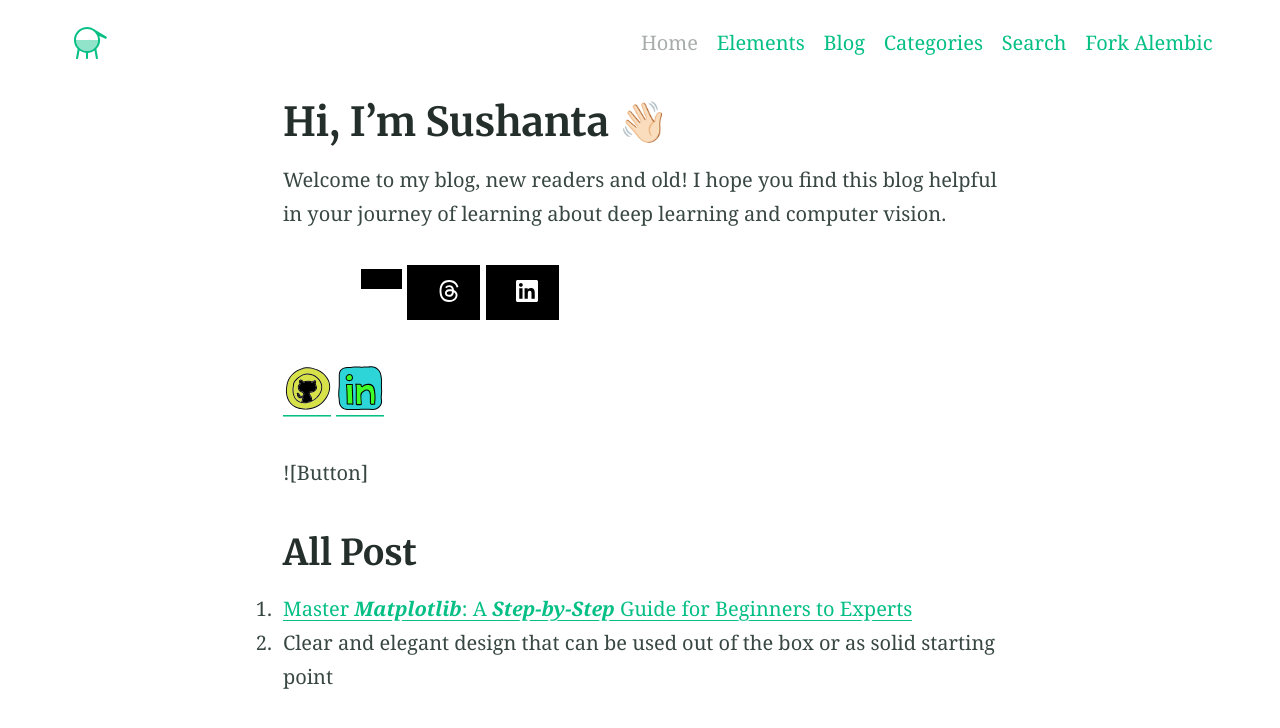
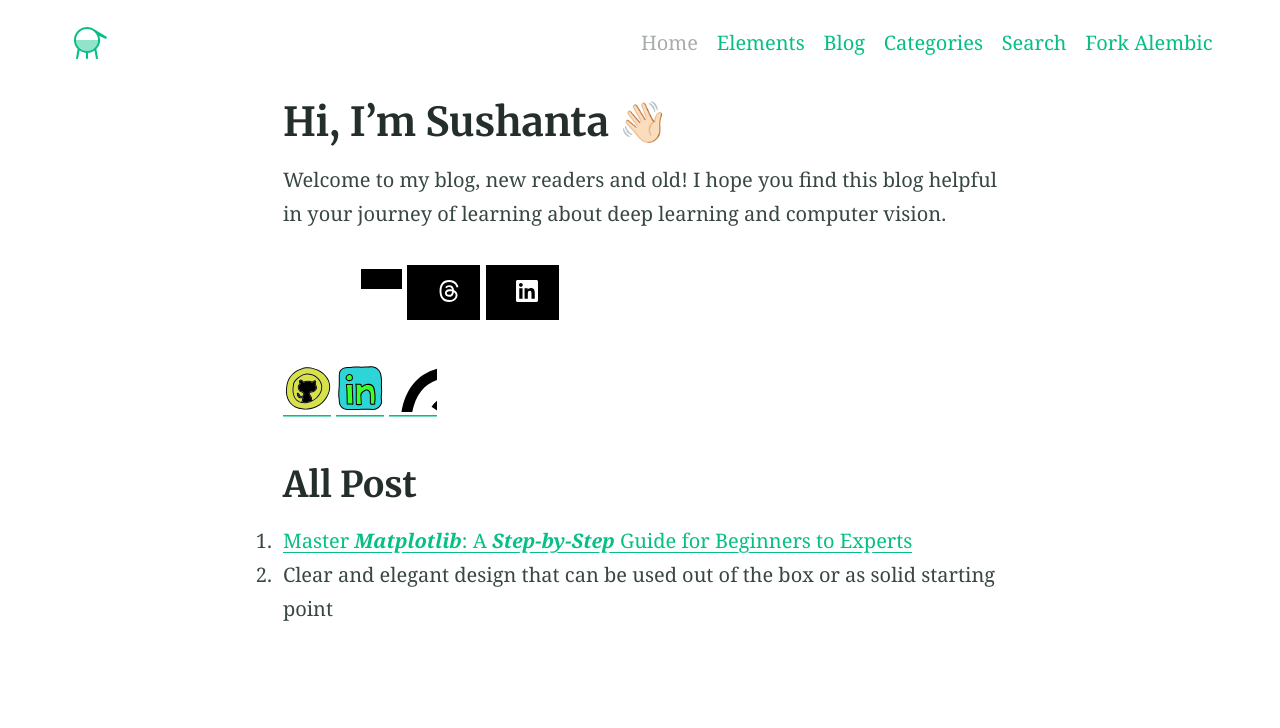
Before and after one commit to hi-sushanta/hi-sushanta.github.io, a Jekyll site: the page built from index.md, in a window 1280 px wide. Shown: the top 728 px of the page. Built offline with Jekyll 4.4.1, drawn with Linux system fonts in a browser that asks for light colours.

Commit message:
Add thread icon

```diff
--- a/index.md
+++ b/index.md
@@ -7,9 +7,8 @@ Welcome to my blog, new readers and old! I hope you find this blog helpful in yo
 
 {% include button.html  icon="github" link="https://github.com/hi-sushanta" color="#FFFFFF" %} {% include button.html link="https://hiwhy.io/" color="#000000" %} {% include button.html icon="Threads" link="https://www.threads.net/@hi_chiai" color="#000000" %} {% include button.html icon="linkedin" link="https://www.linkedin.com/in/sushanta-das-/" color="#000000" %}
 
-[![""](icons8-github.svg)](https://github.com/hi-sushanta) [![""](icons8-linkedin.svg)](https://www.linkedin.com/in/sushanta-das-/)
+[![""](icons8-github.svg)](https://github.com/hi-sushanta) [![""](icons8-linkedin.svg)](https://www.linkedin.com/in/sushanta-das-/) [![""](icon-threads.svg)]((https://www.threads.net/@hi_chiai))
 
-![Button]
 ## All Post
 
 1. [Master ***Matplotlib***: A ***Step-by-Step*** Guide for Beginners to Experts](https://hiwhy.io/matplotlib-complete-guide)
```
Also changed, not shown: icon-threads.svg (added), icond-blog.svg (added).
